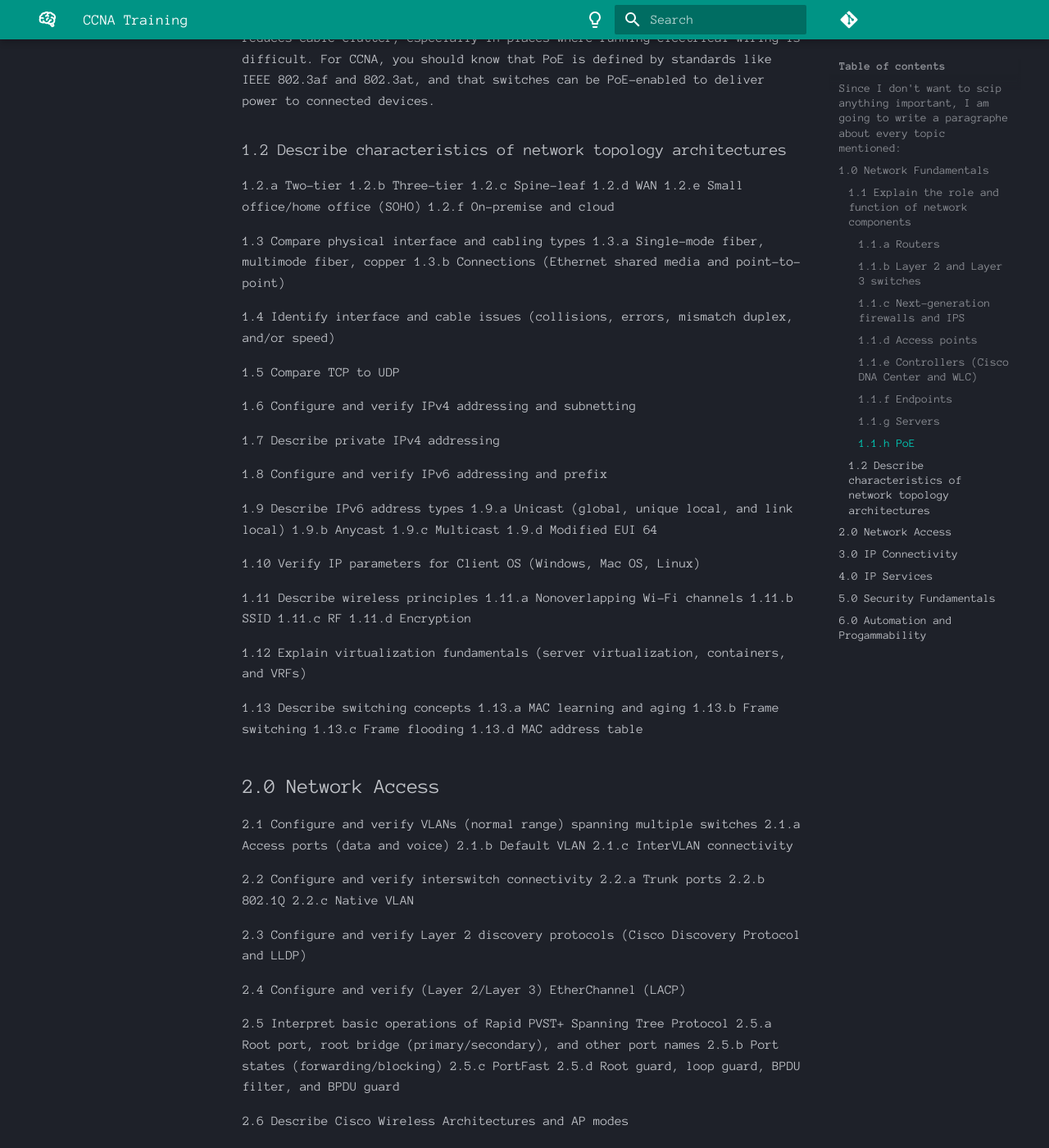
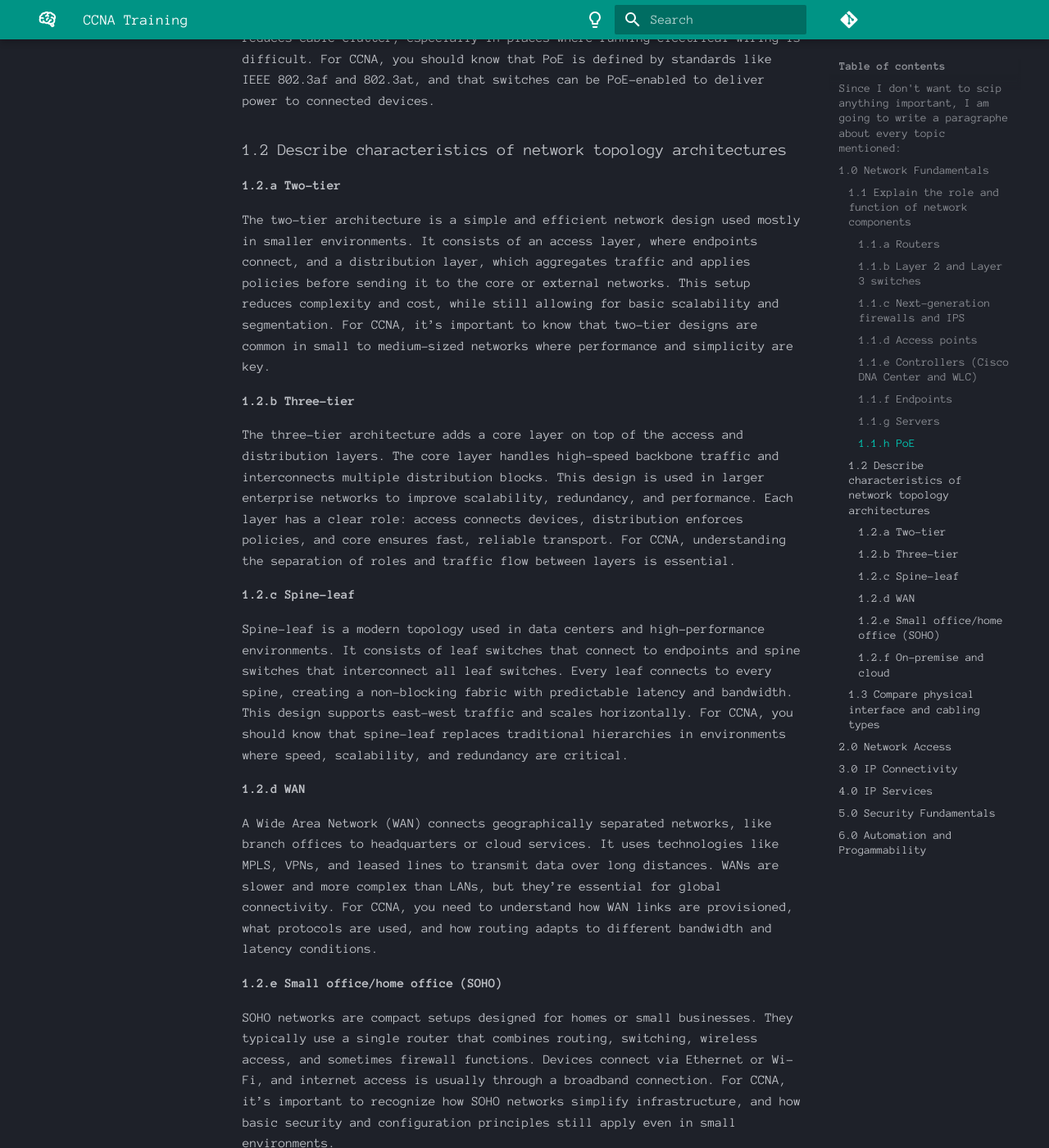
Before and after one commit to Fudomaru/wiki, an MkDocs documentation site: the page built from docs/notes/ccna.md, in a window 1280 px wide and 1400 px high, scrolled down 3269 px. Shown: the whole window at 82% size. Built offline with MkDocs 1.6.1 and Material for MkDocs 9.7.7, drawn with Linux system fonts in a browser that asks for light colours; comment, search, counter and statistics services are not loaded; some of the changed text lies outside the part shown.

Commit message:
Update notes/ccna

```diff
--- a/docs/notes/ccna.md
+++ b/docs/notes/ccna.md
@@ -158,18 +158,86 @@ For CCNA, you should know that PoE is defined by standards
 like IEEE 802.3af and 802.3at,
 and that switches can be PoE-enabled to deliver power to connected devices.
 
+
 ### 1.2 Describe characteristics of network topology architectures
 
+#### 1.2.a Two-tier
+
+The two-tier architecture is a simple and efficient network design
+used mostly in smaller environments.
+It consists of an access layer, where endpoints connect,
+and a distribution layer, which aggregates traffic and applies policies
+before sending it to the core or external networks.
+This setup reduces complexity and cost,
+while still allowing for basic scalability and segmentation.
+For CCNA, it’s important to know
+that two-tier designs are common in small to medium-sized networks
+where performance and simplicity are key.
+
+#### 1.2.b Three-tier
+
+The three-tier architecture adds a core layer on top of the access and distribution layers.
+The core layer handles high-speed backbone traffic
+and interconnects multiple distribution blocks.
+This design is used in larger enterprise networks
+to improve scalability, redundancy, and performance.
+Each layer has a clear role:
+access connects devices,
+distribution enforces policies,
+and core ensures fast, reliable transport.
+For CCNA, understanding the separation of roles
+and traffic flow between layers is essential.
+
+#### 1.2.c Spine-leaf
+
+Spine-leaf is a modern topology used in data centers and high-performance environments.
+It consists of leaf switches that connect to endpoints
+and spine switches that interconnect all leaf switches.
+Every leaf connects to every spine,
+creating a non-blocking fabric with predictable latency and bandwidth.
+This design supports east-west traffic and scales horizontally.
+For CCNA, you should know that spine-leaf replaces traditional hierarchies
+in environments where speed, scalability, and redundancy are critical.
+
+#### 1.2.d WAN
+
+A Wide Area Network (WAN) connects geographically separated networks,
+like branch offices to headquarters or cloud services.
+It uses technologies like MPLS, VPNs, and leased lines
+to transmit data over long distances.
+WANs are slower and more complex than LANs,
+but they’re essential for global connectivity.
+For CCNA, you need to understand how WAN links are provisioned,
+what protocols are used, and how routing adapts
+to different bandwidth and latency conditions.
+
+#### 1.2.e Small office/home office (SOHO)
+
+SOHO networks are compact setups designed for homes or small businesses.
+They typically use a single router that combines
+routing, switching, wireless access, and sometimes firewall functions.
+Devices connect via Ethernet or Wi-Fi,
+and internet access is usually through a broadband connection.
+For CCNA, it’s important to recognize
+how SOHO networks simplify infrastructure,
+and how basic security and configuration principles
+still apply even in small environments.
+
+#### 1.2.f On-premise and cloud
+
+On-premise networks run entirely on local infrastructure:
+switches, routers, servers are managed by the organization.
+Cloud networks, on the other hand,
+use remote infrastructure hosted by providers like AWS or Azure.
+Many modern setups are hybrid, combining both.
+Cloud offers scalability and flexibility,
+while on-premise gives control and performance.
+For CCNA, you should understand the trade-offs,
+how connectivity works between cloud and local networks,
+and how services like VPNs and SD-WAN bridge the gap.
 
 
-1.2.a Two-tier
-1.2.b Three-tier
-1.2.c Spine-leaf
-1.2.d WAN
-1.2.e Small office/home office (SOHO)
-1.2.f On-premise and cloud
-
-1.3 Compare physical interface and cabling types
+### 1.3 Compare physical interface and cabling types
 1.3.a Single-mode fiber, multimode fiber, copper
 1.3.b Connections (Ethernet shared media and point-to-point)
 
```
